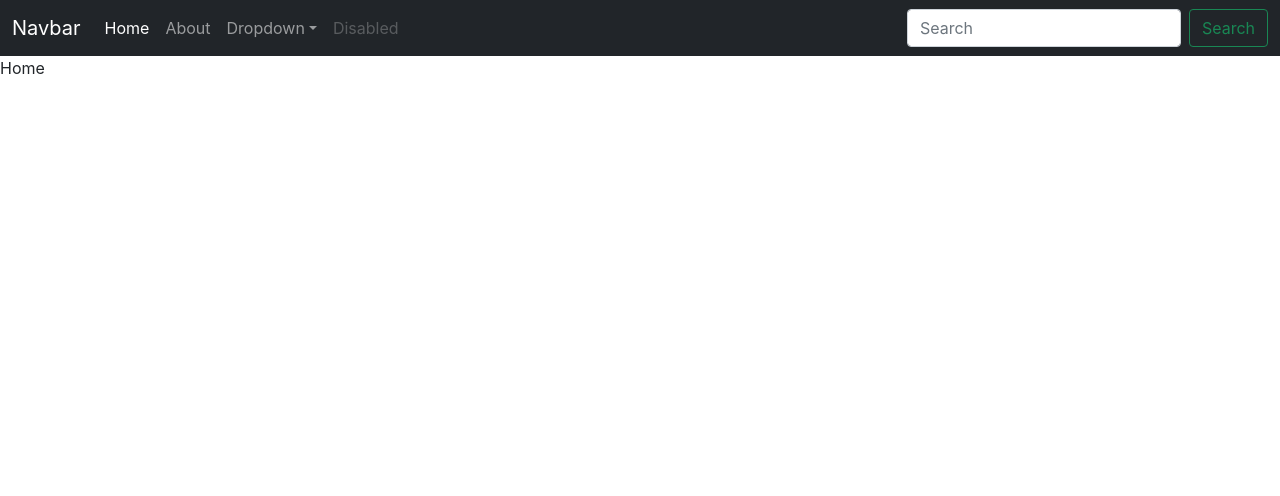
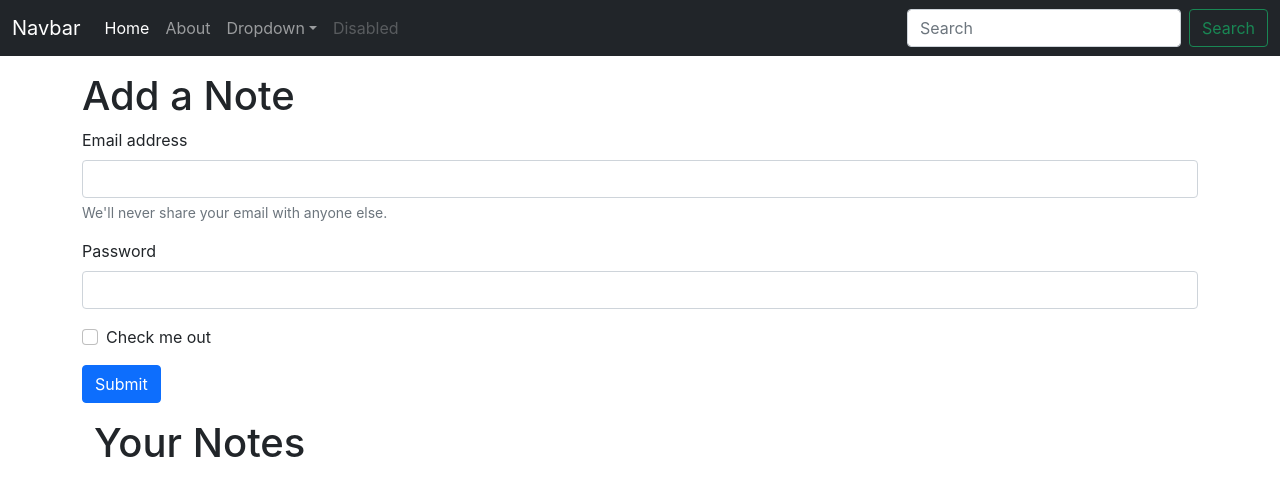
Before and after one commit to imbeshat/iNotebook, a React (Create React App) app: page / in a window 1280 px wide. Shown: the top 496 px of the page. Built offline with nearby package versions, Linux system fonts and the light colour scheme.

Commit message:
Added a form in Home Page

```diff
--- a/src/components/Home.js
+++ b/src/components/Home.js
@@ -1,5 +1,45 @@
 import React from 'react';
 
 export const Home = () => {
-	return <div>Home</div>;
+	return (
+		<div>
+			<div className='container my-3'>
+				<h1>Add a Note</h1>
+				<form>
+					<div className='mb-3'>
+						<label for='exampleInputEmail1' className='form-label'>
+							Email address
+						</label>
+						<input
+							type='email'
+							className='form-control'
+							id='exampleInputEmail1'
+							aria-describedby='emailHelp'
+						/>
+						<div id='emailHelp' className='form-text'>
+							We'll never share your email with anyone else.
+						</div>
+					</div>
+					<div className='mb-3'>
+						<label for='exampleInputPassword1' className='form-label'>
+							Password
+						</label>
+						<input type='password' className='form-control' id='exampleInputPassword1' />
+					</div>
+					<div className='mb-3 form-check'>
+						<input type='checkbox' className='form-check-input' id='exampleCheck1' />
+						<label className='form-check-label' for='exampleCheck1'>
+							Check me out
+						</label>
+					</div>
+					<button type='submit' className='btn btn-primary'>
+						Submit
+					</button>
+				</form>
+				<div className='container my-3'>
+					<h1>Your Notes</h1>
+				</div>
+			</div>
+		</div>
+	);
 };
```
